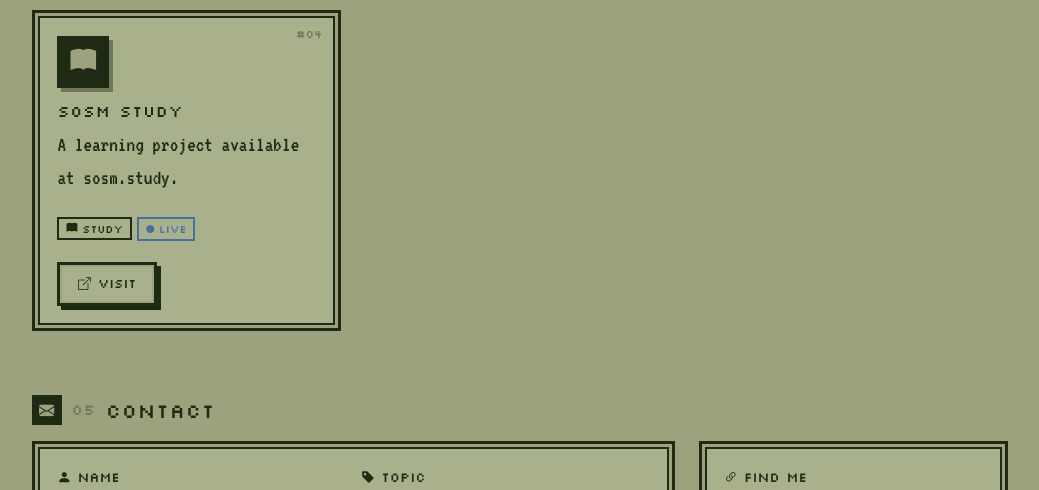
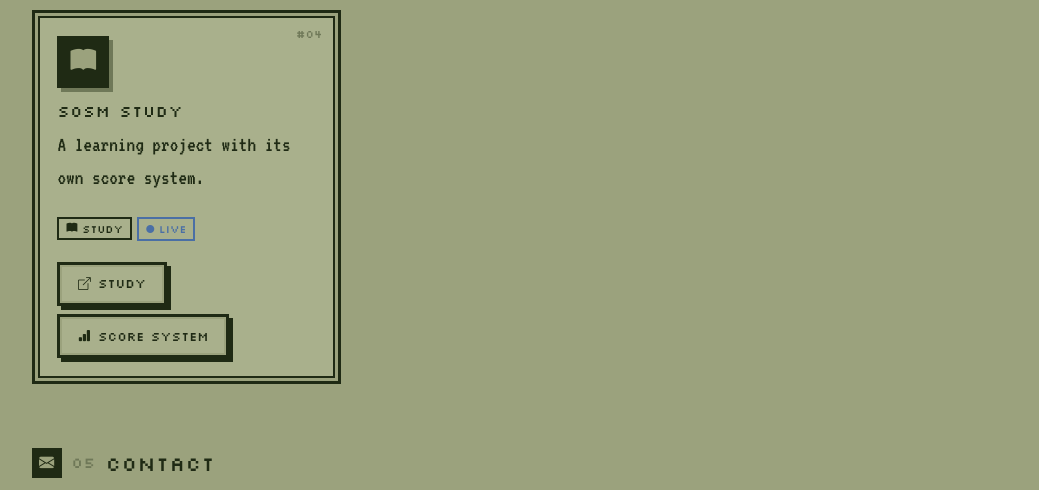
Before and after one commit to sao-moni/sao-moni.github.io, a plain HTML site: page index.html in a window 1280 px wide. Shown: the part 1720-2210 px from the top of the page, without its empty margins (120-1159 px from the left). Drawn offline with nearby package versions, Linux system fonts and the light colour scheme.

Commit message:
Add SOSM score system link
Co-authored-by: copilot-swe-agent[bot] <198982749+Copilot@users.noreply.github.com>

```diff
--- a/index.html
+++ b/index.html
@@ -361,9 +361,9 @@ footer .soc a{text-decoration:none;display:inline-flex;align-items:center;gap:.3
         <span class="no">#04</span>
         <div class="picon"><i class="bi bi-book-fill"></i></div>
         <h3>SOSM Study</h3>
-        <p>A learning project available at sosm.study.</p>
+        <p>A learning project with its own score system.</p>
         <div><span class="tag"><i class="bi bi-book-fill"></i>Study</span><span class="tag blue"><i class="bi bi-circle-fill" style="font-size:.5rem"></i>Live</span></div>
-        <div class="mt-3 d-flex gap-2"><a class="btn btn-retro" href="https://sosm.study" target="_blank" rel="noopener"><i class="bi bi-box-arrow-up-right"></i>Visit</a></div>
+        <div class="mt-3 d-flex gap-2 flex-wrap"><a class="btn btn-retro" href="https://sosm.study" target="_blank" rel="noopener"><i class="bi bi-box-arrow-up-right"></i>Study</a><a class="btn btn-retro" href="https://score.sosm.study" target="_blank" rel="noopener"><i class="bi bi-bar-chart-fill"></i>Score System</a></div>
       </div></div>
     </div>
   </section>
```
